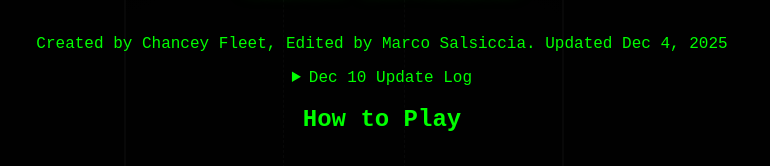
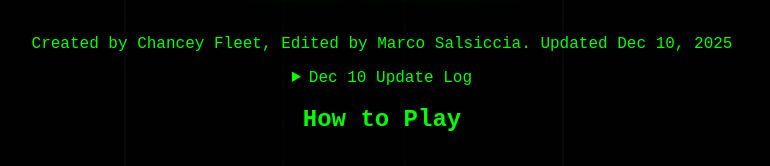
Before and after one commit to Marconiusiii/audio-invaders, a plain HTML site: page index.html in a window 1280 px wide. Shown: the part 254-420 px from the top of the page, 274-1044 px from the left. Drawn offline with Linux system fonts and the light colour scheme; no server answers.

Commit message:
Updated the update date to Dec 10. Forgot to update that paragraph after adding in the update log details.

```diff
--- a/index.html
+++ b/index.html
@@ -51,7 +51,7 @@
 	<!-- Start Overlay -->
 	<div id="start-overlay">
 		<h1 id="hTitle">AUDIO INVADERS</h1>
-		<p>Created by Chancey Fleet, Edited by Marco Salsiccia. Updated Dec 4, 2025</p>
+		<p>Created by Chancey Fleet, Edited by Marco Salsiccia. Updated Dec 10, 2025</p>
 		<details>
 			<summary>Dec 10 Update Log</summary>
 			<ul>
```
